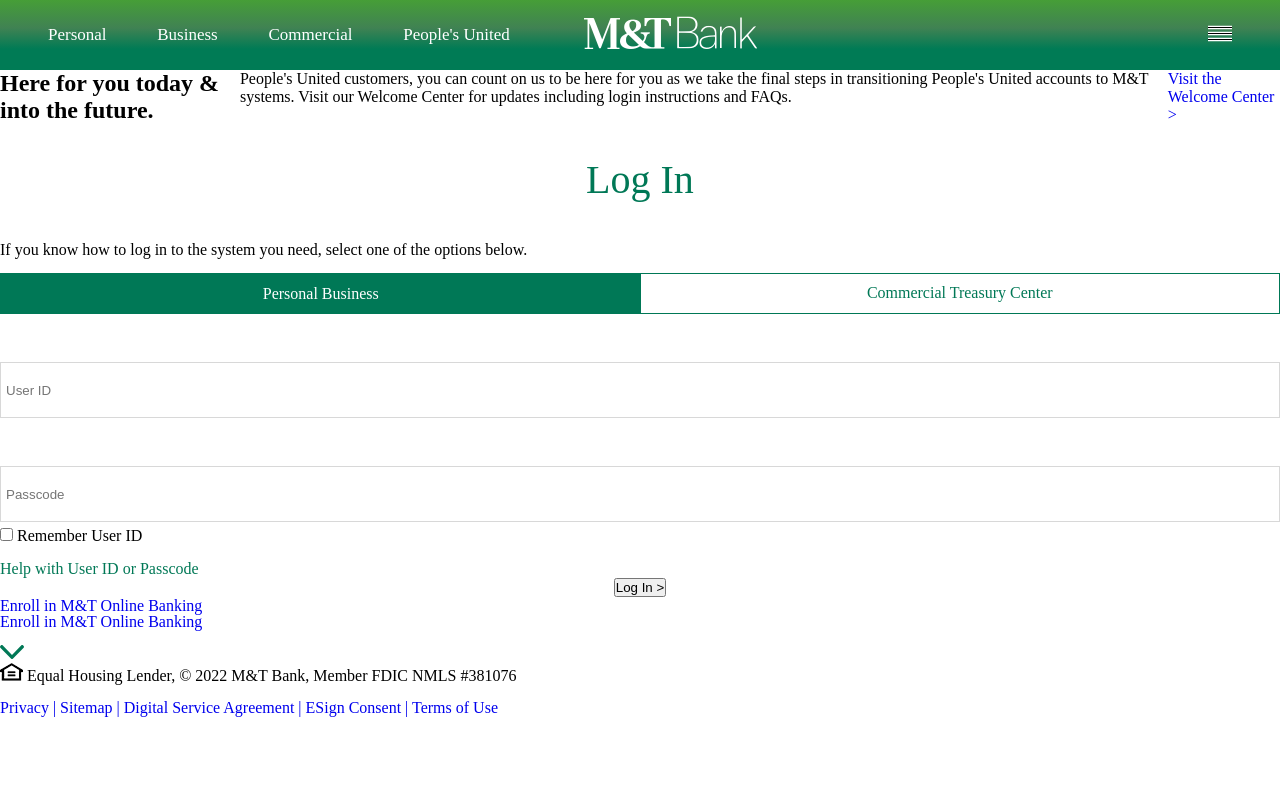
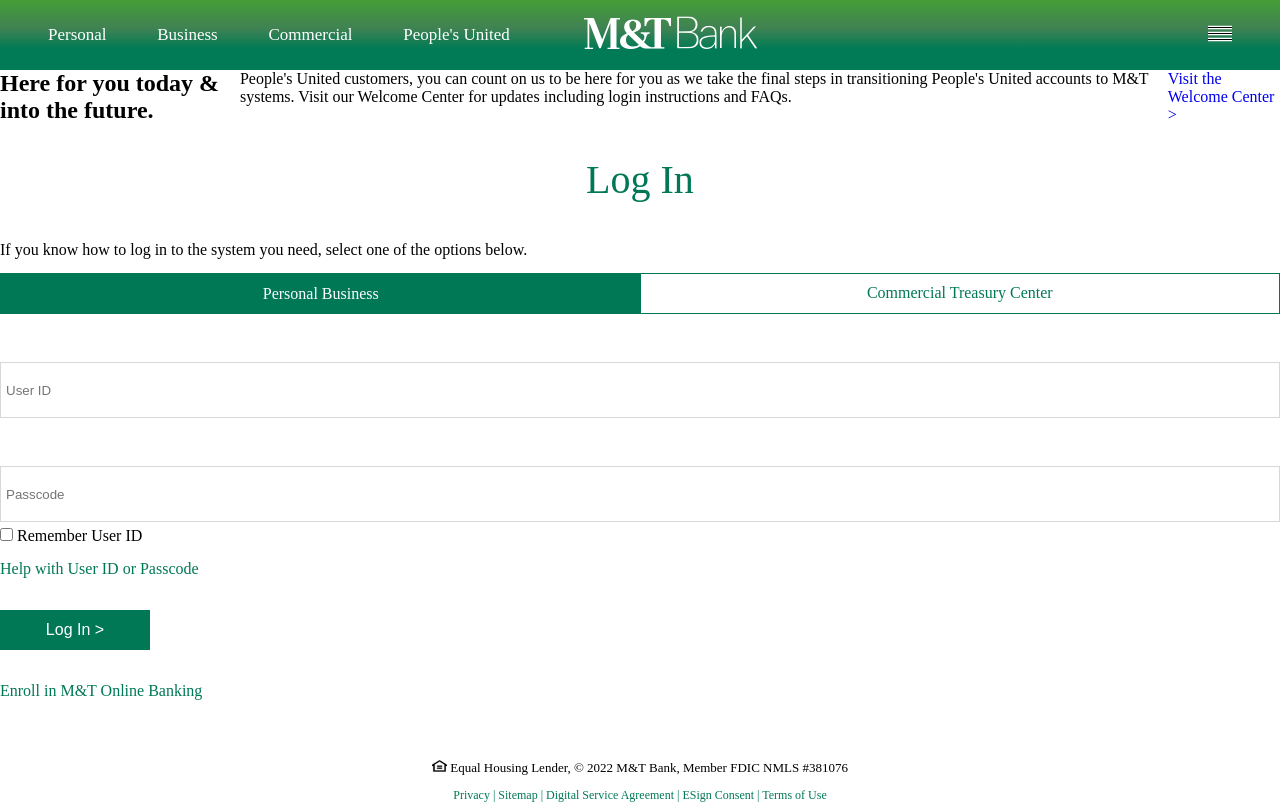
Before and after one commit to Jonnyrice666/M-T, a plain HTML site: page index.html in a window 1280 px wide. Drawn offline with Linux system fonts and the light colour scheme.

Commit message:
update sass

```diff
--- a/index.html
+++ b/index.html
@@ -67,7 +67,7 @@
             </form>
             <div>
                 <a href="/">Enroll in M&T Online Banking</a>
-                <a href="/">
+               <!--  <a href="/">
                     <p>Enroll in M&T Online Banking</p>
                     <?xml version="1.0" encoding="UTF-8"?>
                     <svg width="24px" height="14px" viewBox="0 0 24 14" version="1.1" xmlns="http://www.w3.org/2000/svg"
@@ -81,7 +81,7 @@
                             </g>
                         </g>
                     </svg>
-                </a>
+                </a> -->
             </div>
             <footer>
                 <p><img src="./equal-housing-lender-logo.png" alt="equal-housing-lender-logo"> Equal Housing Lender, ©
--- a/sass/style.scss
+++ b/sass/style.scss
@@ -129,16 +129,57 @@
                 align-items: flex-start;
                 flex-direction: column;
                 margin-top: 5px;
-                a{
+
+                a {
                     font-size: 16px;
                     color: #007856;
                     margin-top: 15px;
                 }
             }
-            button{
 
+            button {
+                align-self: start;
+                font-size: 16px;
+                cursor: pointer;
+                font-family: Balto-Medium, sans-serif;
+                font-weight: 500;
+                font-style: normal;
+                padding: 10px 20px;
+                text-decoration: none;
+                border: 1px solid #007856;
+                color: #fff;
+                background-color: #007856;
+                width: 150px;
+                height: 40px;
+                margin: 2rem 0;
+                display: block;
+                border-radius: 0;
+            }
+        }
+
+        div {
+            a {
+                color: #007856;
+            }
+        }
+        footer{
+            margin-top: 5em;
+            padding: 0 3em;
+            display: flex;
+            justify-content: center;
+            align-items: center;
+            flex-direction: column;
+            font-size: 12px;
+            text-align: center;
+            p{
+                img{
+                    width: 15px;
+                }
+                font-size: 13px;
+            }
+            a{
+                color: #007856;
             }
         }
     }
-
 }
```
Also changed, not shown: sass/style.css, 1 other file.
